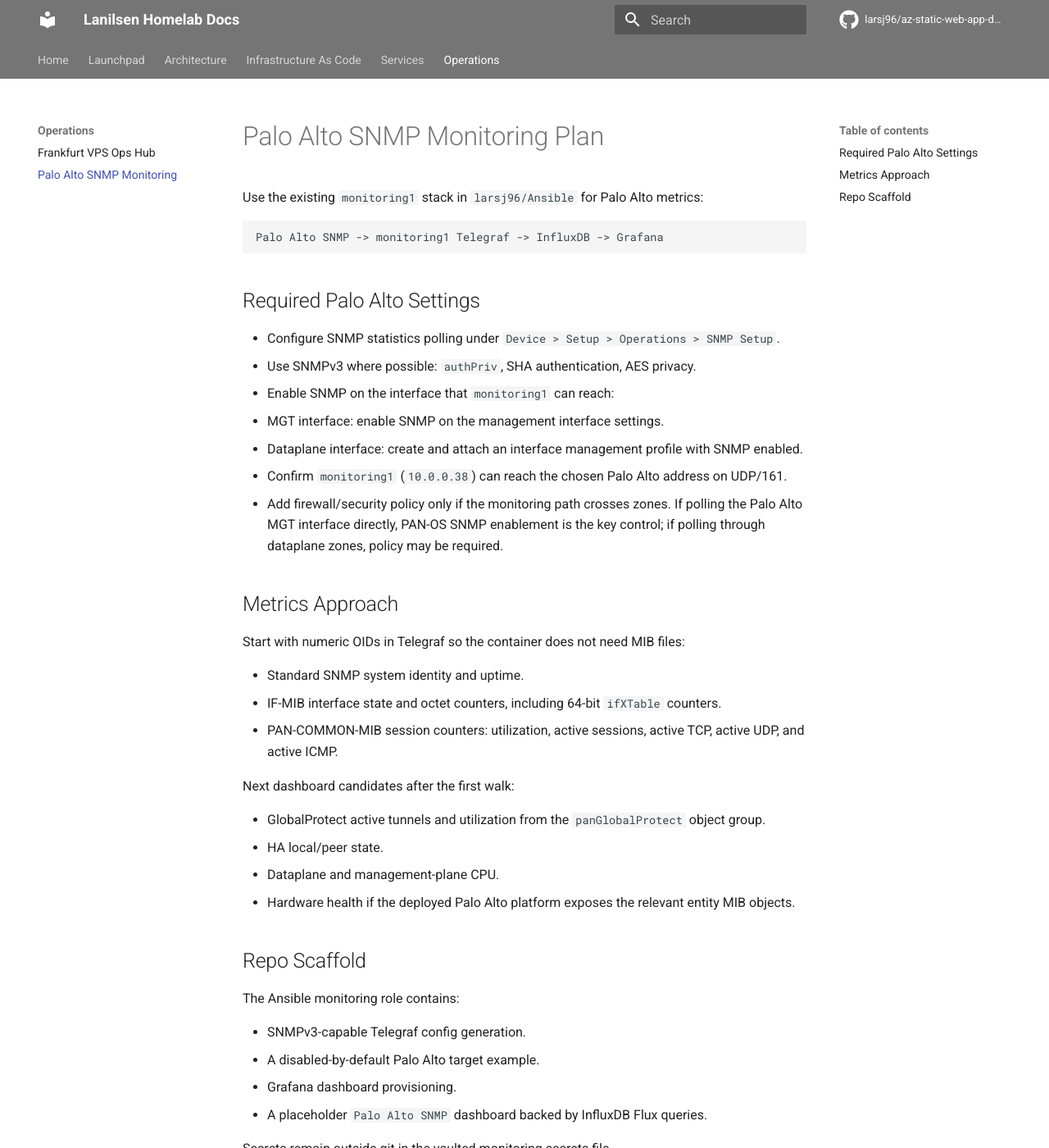
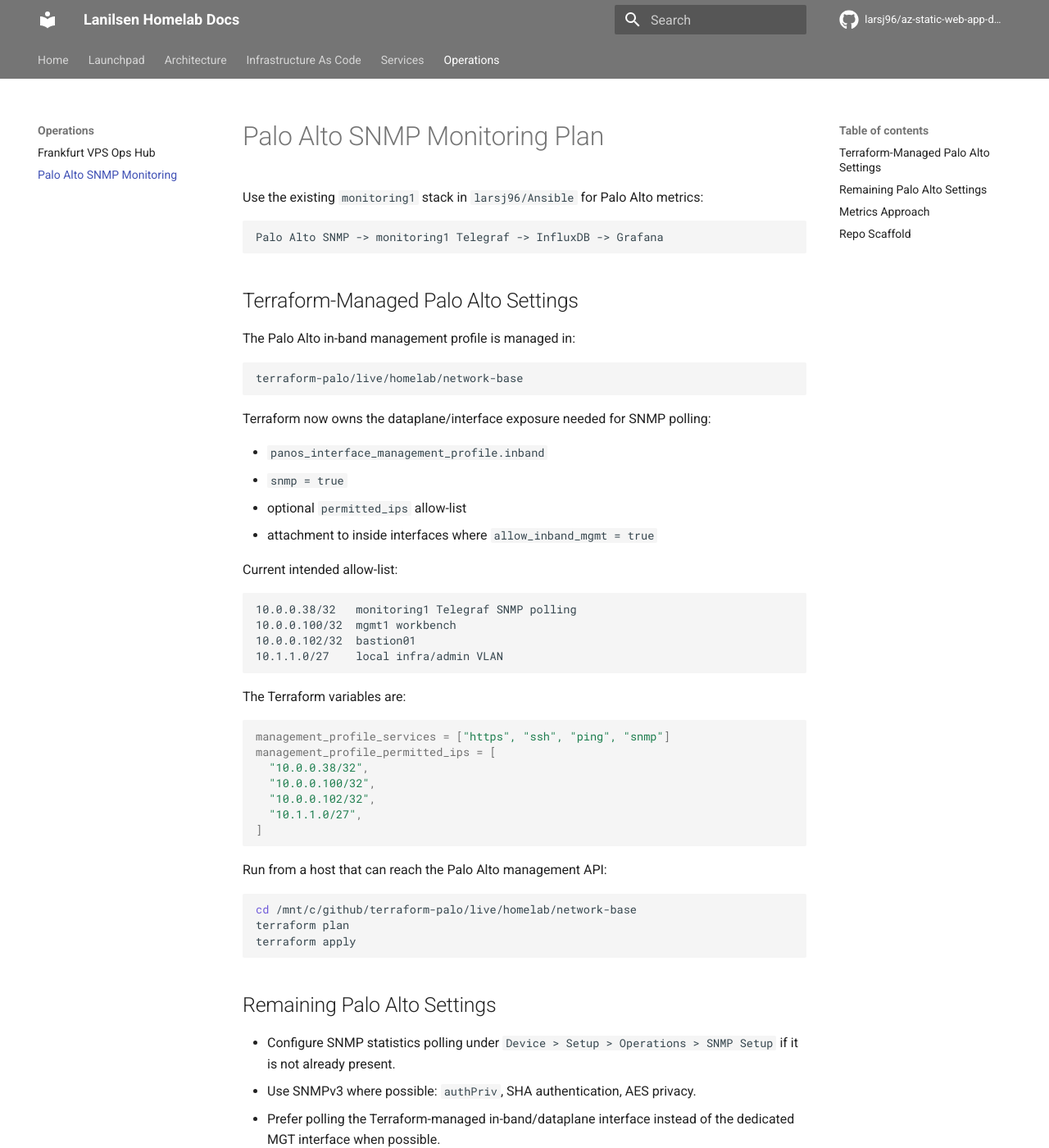
Before and after one commit to larsj96/az-static-web-app-docs, an MkDocs documentation site: the page built from docs/palo-alto-snmp-monitoring.md, in a window 1280 px wide and 1400 px high. Shown: the whole window at 82% size. Built offline with MkDocs 1.6.1 and Material for MkDocs 9.7.7, drawn with Linux system fonts in a browser that asks for light colours; comment, search, counter and statistics services are not loaded; some of the changed text lies outside the part shown.

Commit message:
Document Palo Alto SNMP Terraform management

````diff
--- a/docs/palo-alto-snmp-monitoring.md
+++ b/docs/palo-alto-snmp-monitoring.md
@@ -6,15 +6,59 @@ Use the existing `monitoring1` stack in `larsj96/Ansible` for Palo Alto metrics:
 Palo Alto SNMP -> monitoring1 Telegraf -> InfluxDB -> Grafana
 ```
 
-## Required Palo Alto Settings
+## Terraform-Managed Palo Alto Settings
 
-- Configure SNMP statistics polling under `Device > Setup > Operations > SNMP Setup`.
+The Palo Alto in-band management profile is managed in:
+
+```text
+terraform-palo/live/homelab/network-base
+```
+
+Terraform now owns the dataplane/interface exposure needed for SNMP polling:
+
+- `panos_interface_management_profile.inband`
+- `snmp = true`
+- optional `permitted_ips` allow-list
+- attachment to inside interfaces where `allow_inband_mgmt = true`
+
+Current intended allow-list:
+
+```text
+10.0.0.38/32   monitoring1 Telegraf SNMP polling
+10.0.0.100/32  mgmt1 workbench
+10.0.0.102/32  bastion01
+10.1.1.0/27    local infra/admin VLAN
+```
+
+The Terraform variables are:
+
+```hcl
+management_profile_services = ["https", "ssh", "ping", "snmp"]
+management_profile_permitted_ips = [
+  "10.0.0.38/32",
+  "10.0.0.100/32",
+  "10.0.0.102/32",
+  "10.1.1.0/27",
+]
+```
+
+Run from a host that can reach the Palo Alto management API:
+
+```bash
+cd /mnt/c/github/terraform-palo/live/homelab/network-base
+terraform plan
+terraform apply
+```
+
+## Remaining Palo Alto Settings
+
+- Configure SNMP statistics polling under `Device > Setup > Operations > SNMP Setup` if it is not already present.
 - Use SNMPv3 where possible: `authPriv`, SHA authentication, AES privacy.
-- Enable SNMP on the interface that `monitoring1` can reach:
-  - MGT interface: enable SNMP on the management interface settings.
-  - Dataplane interface: create and attach an interface management profile with SNMP enabled.
+- Prefer polling the Terraform-managed in-band/dataplane interface instead of the dedicated MGT interface when possible.
 - Confirm `monitoring1` (`10.0.0.38`) can reach the chosen Palo Alto address on UDP/161.
 - Add firewall/security policy only if the monitoring path crosses zones. If polling the Palo Alto MGT interface directly, PAN-OS SNMP enablement is the key control; if polling through dataplane zones, policy may be required.
+
+Provider note: the PAN-OS Terraform provider exposes interface management profile SNMP cleanly. A first-class provider resource for the global SNMP setup/user was not available in the local provider schema used here, so that part remains a separate follow-up unless we manage it through a lower-level API/tool.
 
 ## Metrics Approach
 
````
